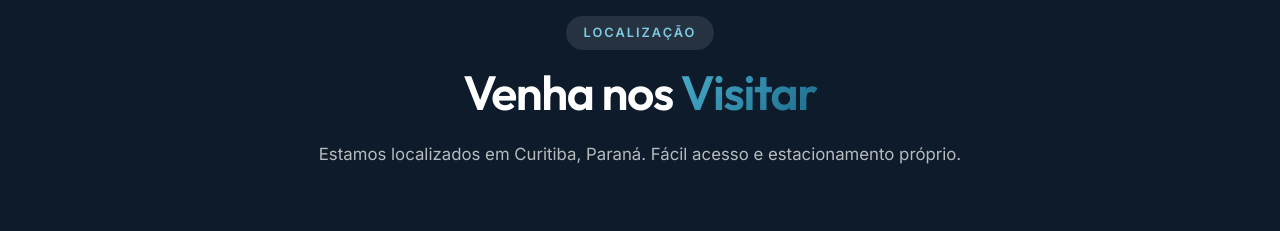
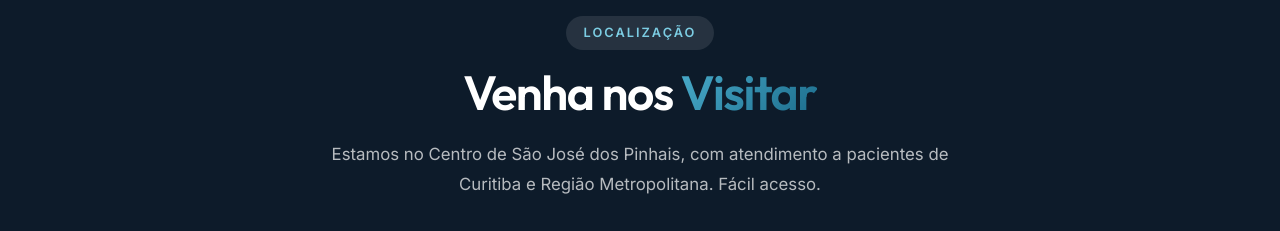
Before and after one commit to leuo-guimaraes/laserdent, a plain HTML site: page tecnologia.html in a window 1280 px wide. Shown: the part 2020-2251 px from the top of the page. Drawn offline with nearby package versions, Linux system fonts and the light colour scheme.

Commit message:
fix: remove claims of private parking from website

```diff
--- a/script.js
+++ b/script.js
@@ -612,7 +612,7 @@ document.addEventListener('DOMContentLoaded', () => {
 
         // Location
         if (msg.includes('endereço') || msg.includes('localização') || msg.includes('onde fica') || msg.includes('mapa') || msg.includes('como chegar')) {
-            return 'Estamos localizados em São José dos Pinhais, Paraná. Você pode ver nosso mapa na seção "Localização" abaixo! Temos estacionamento próprio. 📍';
+            return 'Estamos localizados em São José dos Pinhais, Paraná. Você pode ver nosso mapa na seção "Localização" abaixo! 📍';
         }
 
         // Prices
--- a/tecnologia.html
+++ b/tecnologia.html
@@ -487,9 +487,8 @@
 
 </h2>
 
-<p class="section__desc section__desc--light">Estamos localizados em Curitiba, Paraná. Fácil acesso e
-
-                    estacionamento próprio.</p>
+<p class="section__desc section__desc--light">Estamos no Centro de São José dos Pinhais, com atendimento
+                    a pacientes de Curitiba e Região Metropolitana. Fácil acesso.</p>
 
 </div>
 
```
Also changed, not shown: index.html (+1 -1 lines).
